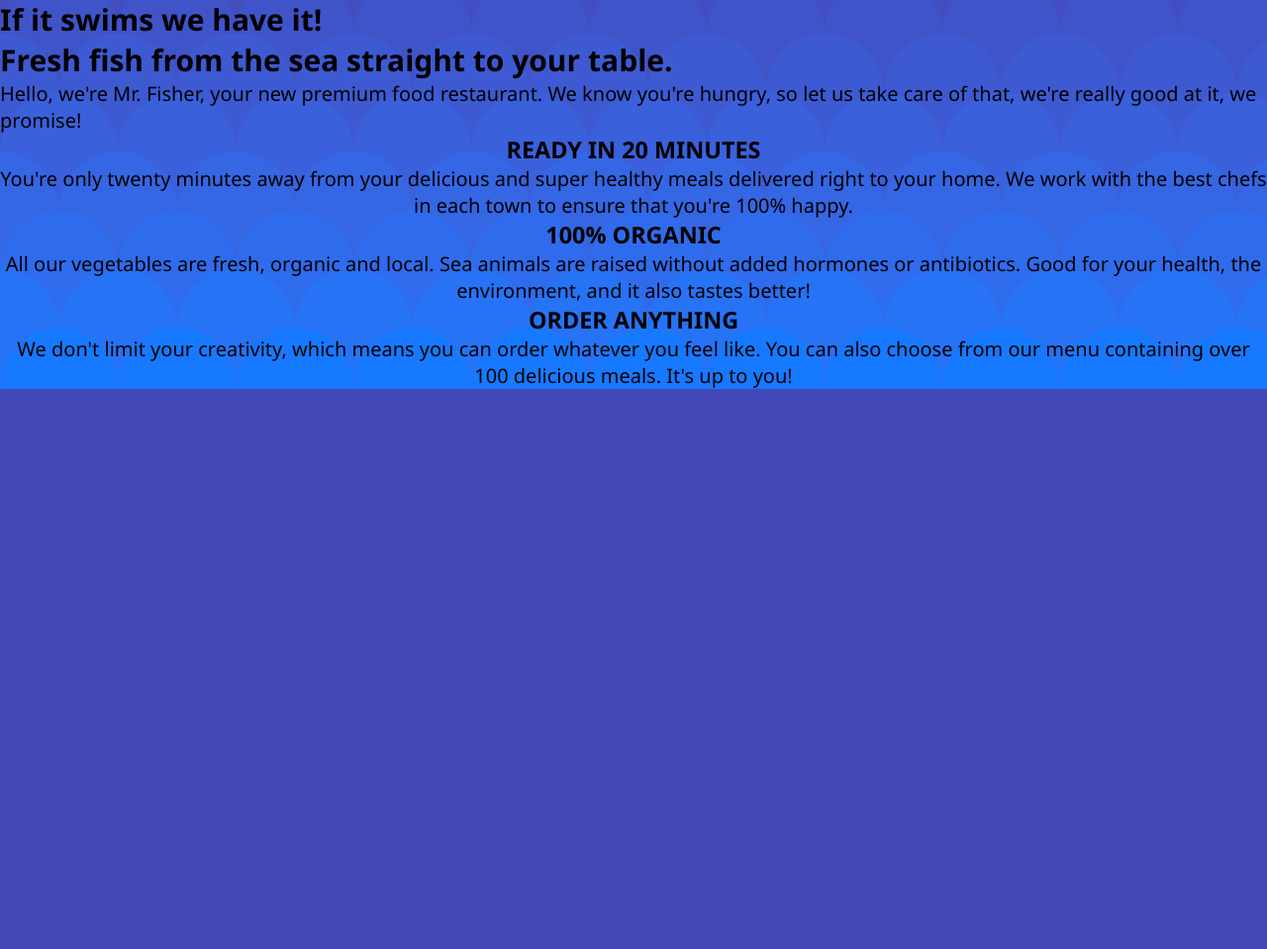
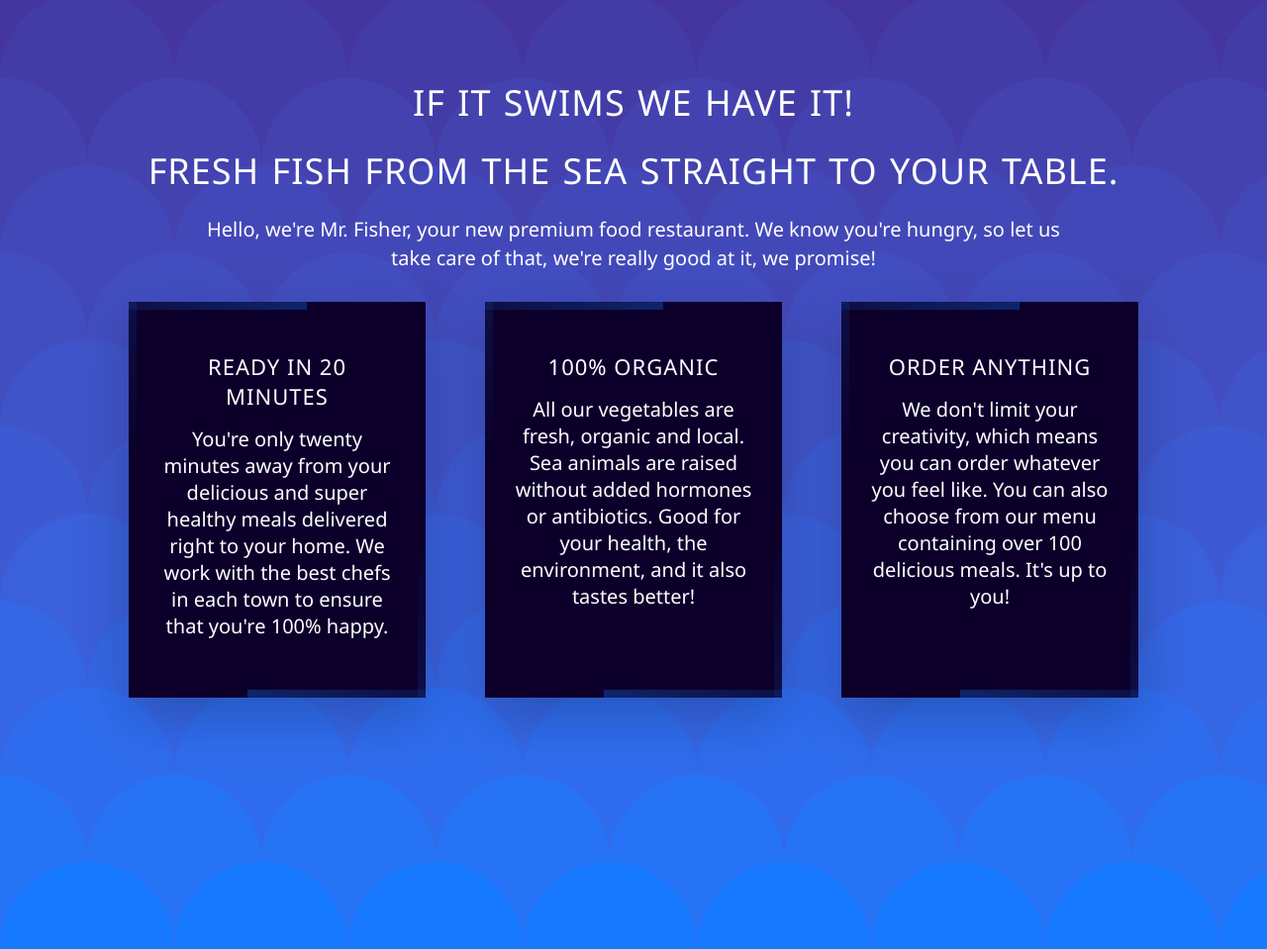
Before and after one commit to BlinSahatqija/MrFisher-, a PHP site: page / in a window 1280 px wide. Shown: the part 801-1760 px from the top of the page at 99% size. Before the commit the page ends 1194 px from the top, so only its background shows below. Run offline with PHP 8.4, Linux system fonts and the light colour scheme.

Commit message:
Section i pare, pjesa css

```diff
--- a/style.css
+++ b/style.css
@@ -108,3 +108,168 @@ body{
     color: #03a9f4;
     letter-spacing: 3px;
 }
+
+.second h1, h2, h3 {
+    font-weight: 300;
+    text-transform: uppercase;
+}
+.second h1, h2, h3, p{
+    color: white;
+}
+.post h3{
+    color: white;
+}
+.second{
+    height: 100vh;
+    margin: 80px 0;
+}
+.second h2 {
+    font-size: 180%;
+    word-spacing: 2px;
+    text-align: center;
+    letter-spacing: 1px;
+}
+
+.second h2:nth-child(1){
+    margin-top: 20px;
+}
+.second h2:nth-child(2){
+    margin: 20px 0;
+}
+.long-copy {
+    line-height: 145%;
+    width: 70%;
+    margin-left: 15%;
+    text-align: center;
+}
+
+.content h3 {
+    margin-bottom: 15px;
+    margin-top: -20px;
+    font-weight: 350;
+    position: relative;
+    font-size: 22px;
+    letter-spacing: 1px;
+}
+
+.content p{
+    font-size: 1em;
+    font-weight: 300;
+}
+
+.posts{
+    display: flex;
+    justify-content: center;
+    align-items: center;
+    flex-wrap: wrap;
+}
+
+.post{
+    position: relative;
+    width: 300px;
+    height: 400px;
+    background: #0c002b;
+    margin: 30px;
+    box-shadow: 0 20px 50px rgba(0, 0, 0, 0.2);
+    overflow: hidden;
+}
+
+.posts .post .content{
+    padding: 30px;
+    text-align: center;
+}
+
+.post span{
+    transition: 0.5;
+    opacity: 0.3;
+}
+
+.post:hover span{
+    opacity: 1;
+}
+
+.post span:nth-child(1){
+    position: absolute;
+    top: 0;
+    left: 0;
+    width: 100%;
+    height: 8px;
+    background: linear-gradient(to right, transparent, #1779ff);
+    animation: animate1 2s linear infinite;
+}
+
+@keyframes animate1{
+    0%{
+        transform: translateX(-100%);
+    }
+    100%{
+        transform: translateX(100%);
+    }
+}
+
+.post span:nth-child(2){
+    position: absolute;
+    top: 0;
+    right: 0;
+    width: 8px;
+    height: 100%;
+    background: linear-gradient(to bottom, transparent, #1779ff);
+    animation: animate2 2s linear infinite;
+    animation-delay: 1s;
+}
+
+@keyframes animate2{
+    0%{
+        transform: translateY(-100%);
+    }
+    100%{
+        transform: translateY(100%);
+    }
+}
+
+.post span:nth-child(3){
+    position: absolute;
+    bottom: 0;
+    left: 0;
+    width: 100%;
+    height: 8px;
+    background: linear-gradient(to left, transparent, #1779ff);
+    animation: animate3 2s linear infinite;
+}
+
+@keyframes animate3{
+    0%{
+        transform: translateX(100%);
+    }
+    100%{
+        transform: translateX(-100%);
+    }
+}
+
+.post span:nth-child(4){
+    position: absolute;
+    top: 0;
+    left: 0;
+    width: 8px;
+    height: 100%;
+    background: linear-gradient(to top, transparent, #1779ff);
+    animation: animate4 2s linear infinite;
+    animation-delay: 1s;
+}
+
+@keyframes animate4{
+    0%{
+        transform: translateY(100%);
+    }
+    100%{
+        transform: translateY(-100%);
+    }
+}
+
+
+.post img{
+    height: 100px;
+    width: 100px;
+    border: 1px solid black;
+    background-color: white;
+}
```
